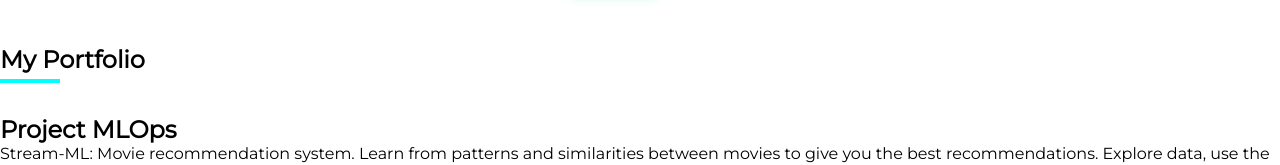
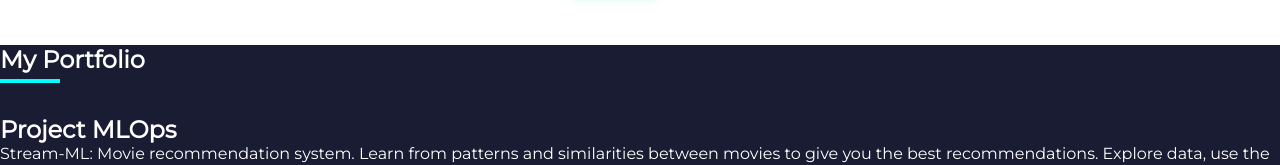
Before and after one commit to JLOT97/JLOT97.github.io, a plain HTML site: page index.html in a window 1280 px wide. Shown: the part 1184-1349 px from the top of the page. Drawn offline with Linux system fonts and the light colour scheme.

Commit message:
style at portfolio

```diff
--- a/css/styles.css
+++ b/css/styles.css
@@ -12,7 +12,8 @@ body {
 }
 
 
-.wrapper {
+.wrapper,
+.portfolio {
     width: 100vw;
     height: 100vh;
     background-color: #191c32;
```
